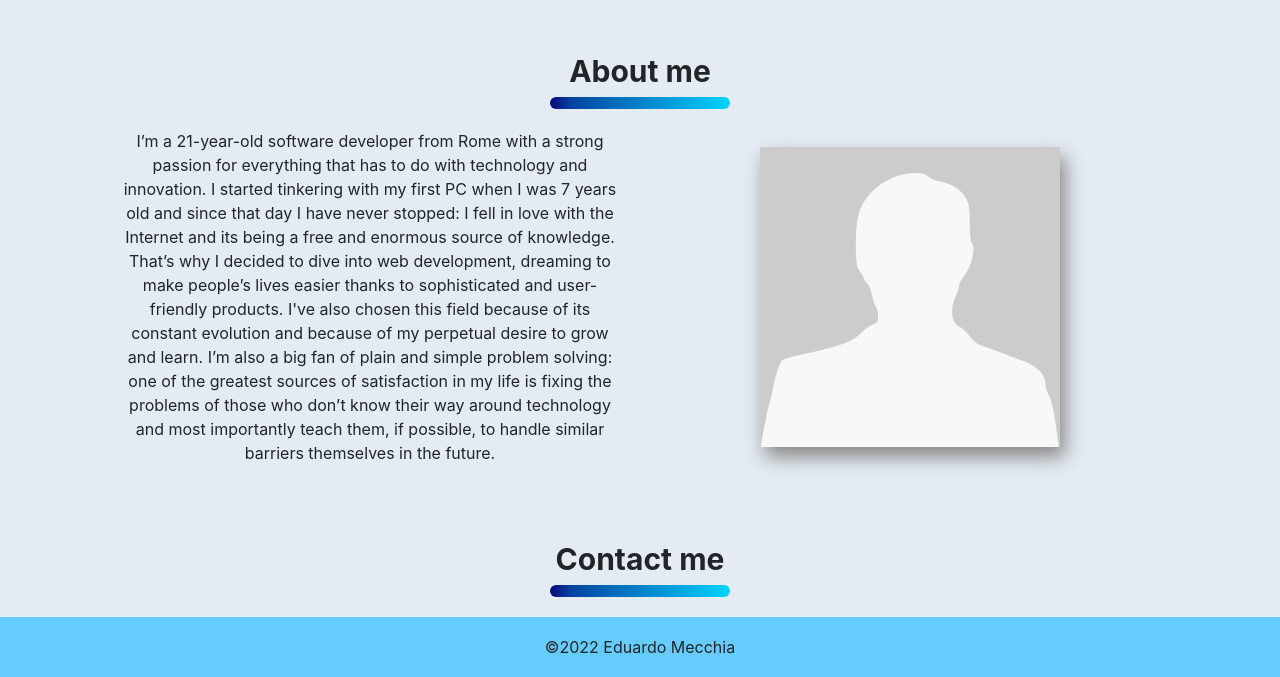
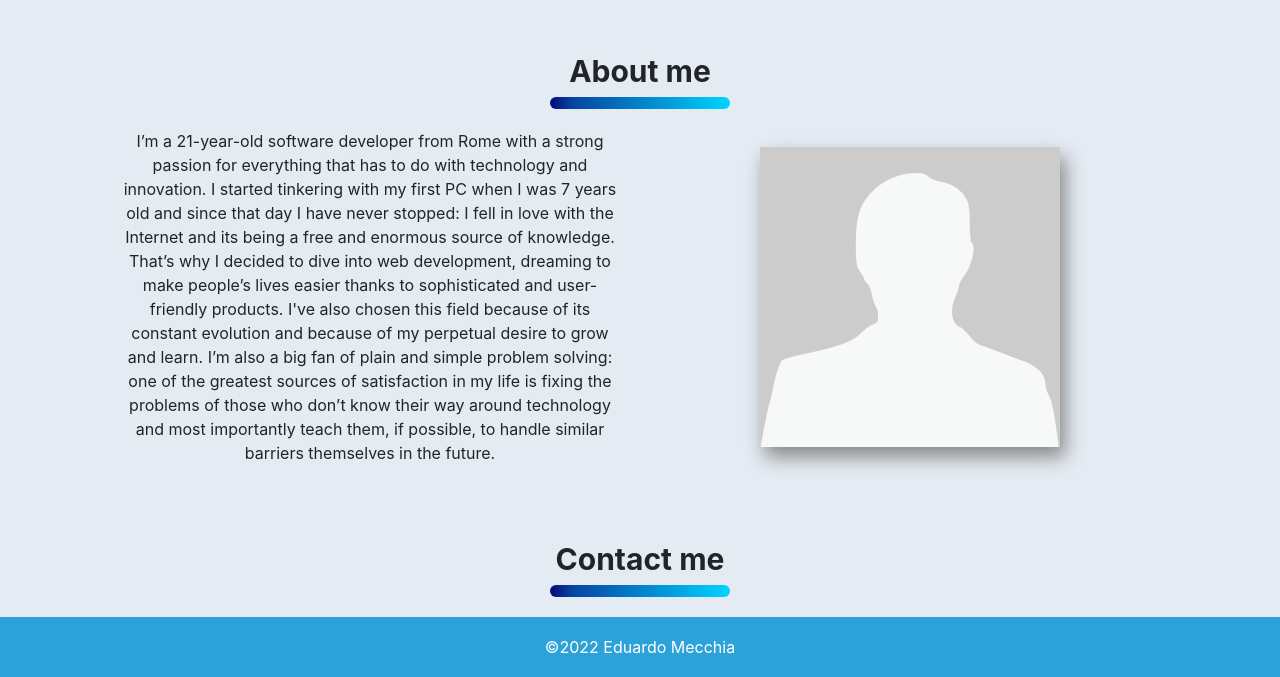
Before and after one commit to eduardomecchia/nuxt-portfolio, a Nuxt app: page / in a window 1280 px wide. Shown: the part 767-1444 px from the top of the page. Built offline with nearby package versions, Linux system fonts and the light colour scheme.

Commit message:
Adjust color of footer

```diff
--- a/assets/css/main.scss
+++ b/assets/css/main.scss
@@ -121,7 +121,8 @@ body {
 #website-footer {
     width: 100%;
     height: 60px;
-    background: #6cf;
+    color: white;
+    background: map-get($theme-colors, 'blue3');
     display: flex;
     justify-content: center;
     align-items: center;
```
